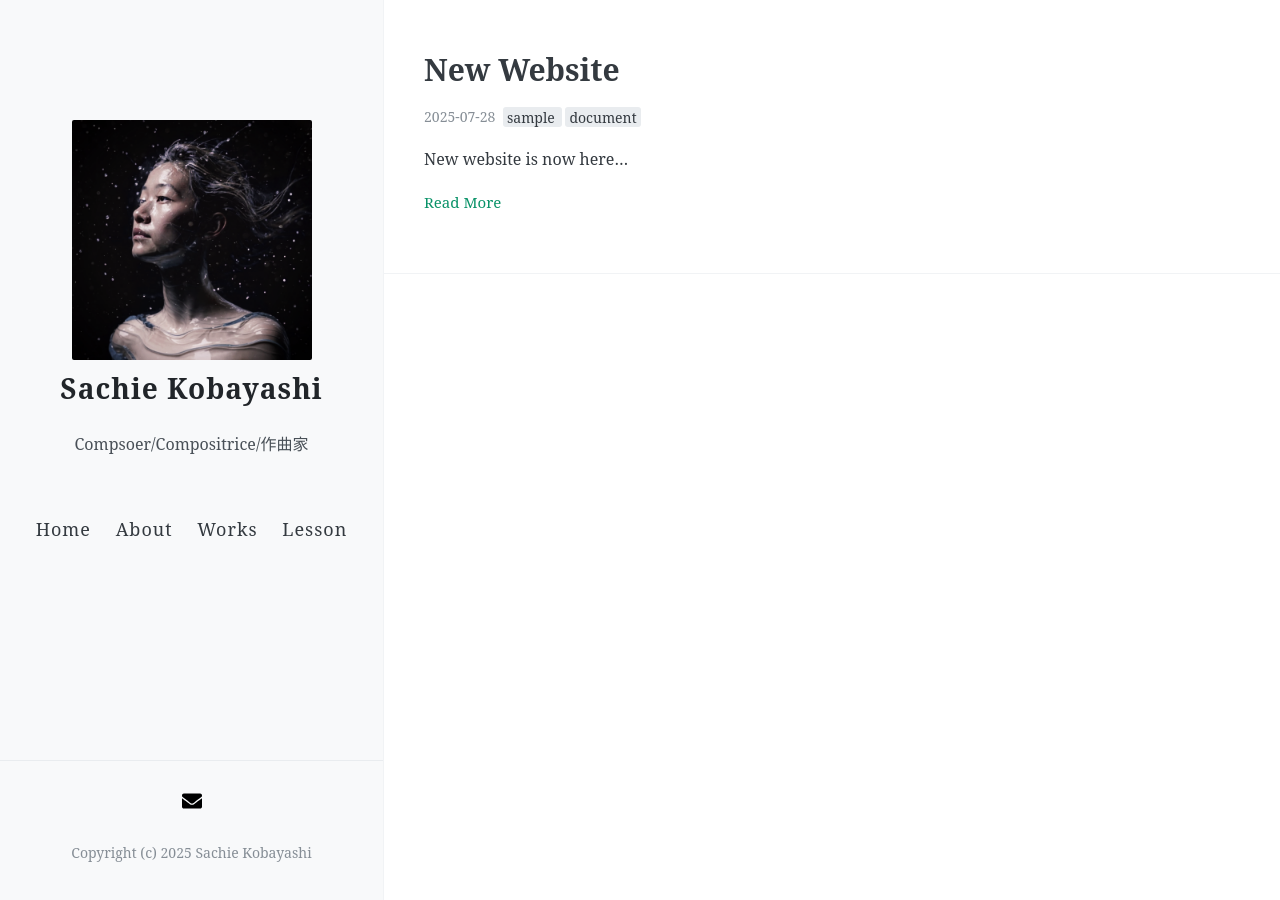
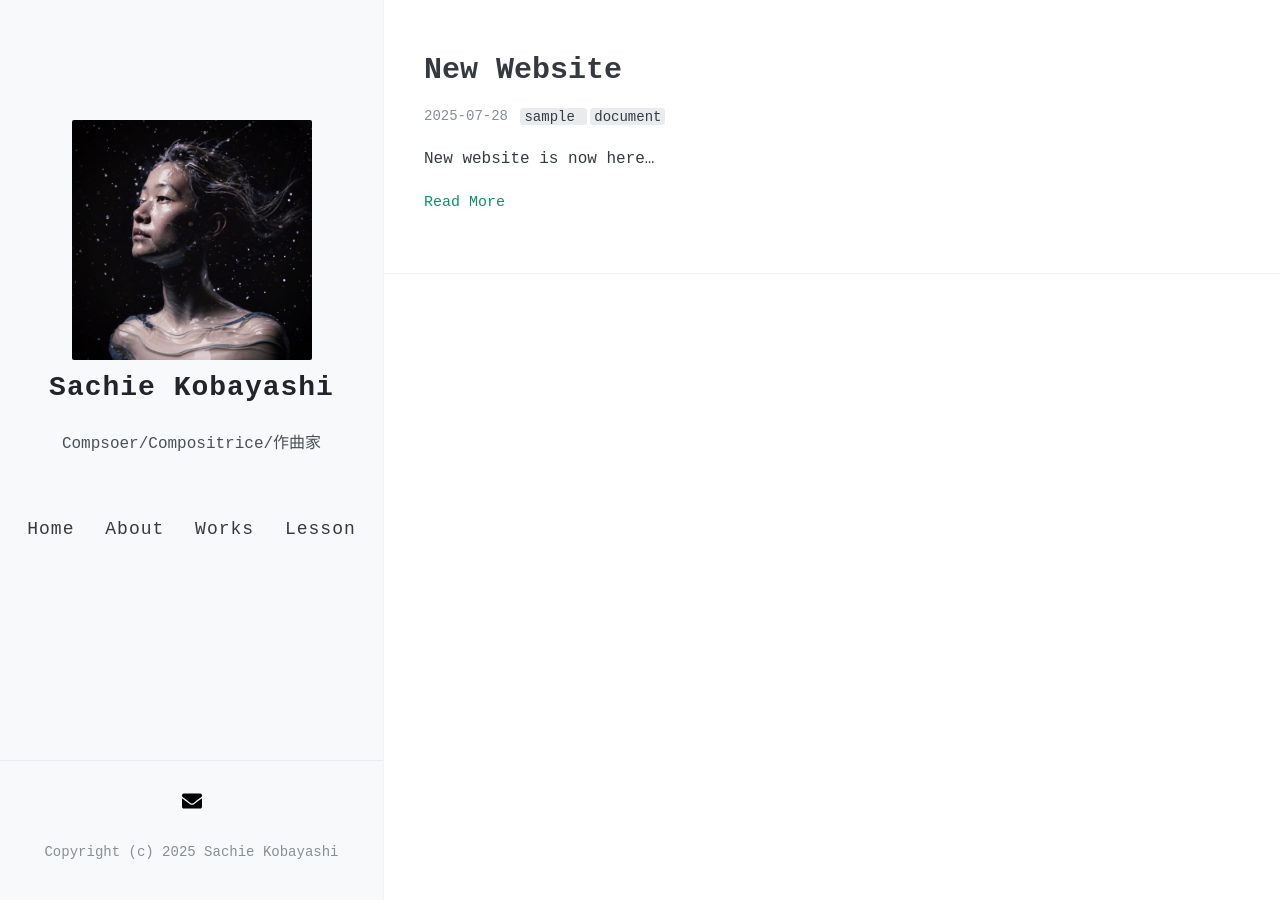
Before and after one commit to kbys88/kbys88.github.io, a Jekyll site: the page built from index.html, in a window 1280 px wide. Built offline with Jekyll 4.4.1, drawn with Linux system fonts in a browser that asks for light colours; nearby versions of some CDN libraries; the list of posts is cut into pages by our own code.

Commit message:
Update _variables.scss

```diff
--- a/_sass/_variables.scss
+++ b/_sass/_variables.scss
@@ -20,7 +20,7 @@
 $georgia: Georgia, serif;
 
 // Fonts
-$base-font: "Noto Serif","PT Serif",source-han-serif-sc, "Source Han Serif SC", "Source Han Serif CN", "Source Han Serif TC", "Source Han Serif TW", "Source Han Serif","Songti SC", SimSon, serif;
+$base-font: 'Courier New', 'Courier', monospace;
 $code-font: 'Menlo', 'Courier New', 'Monaco', 'Spoqa Han Sans', monospace;
 
 // Font sizes
```
